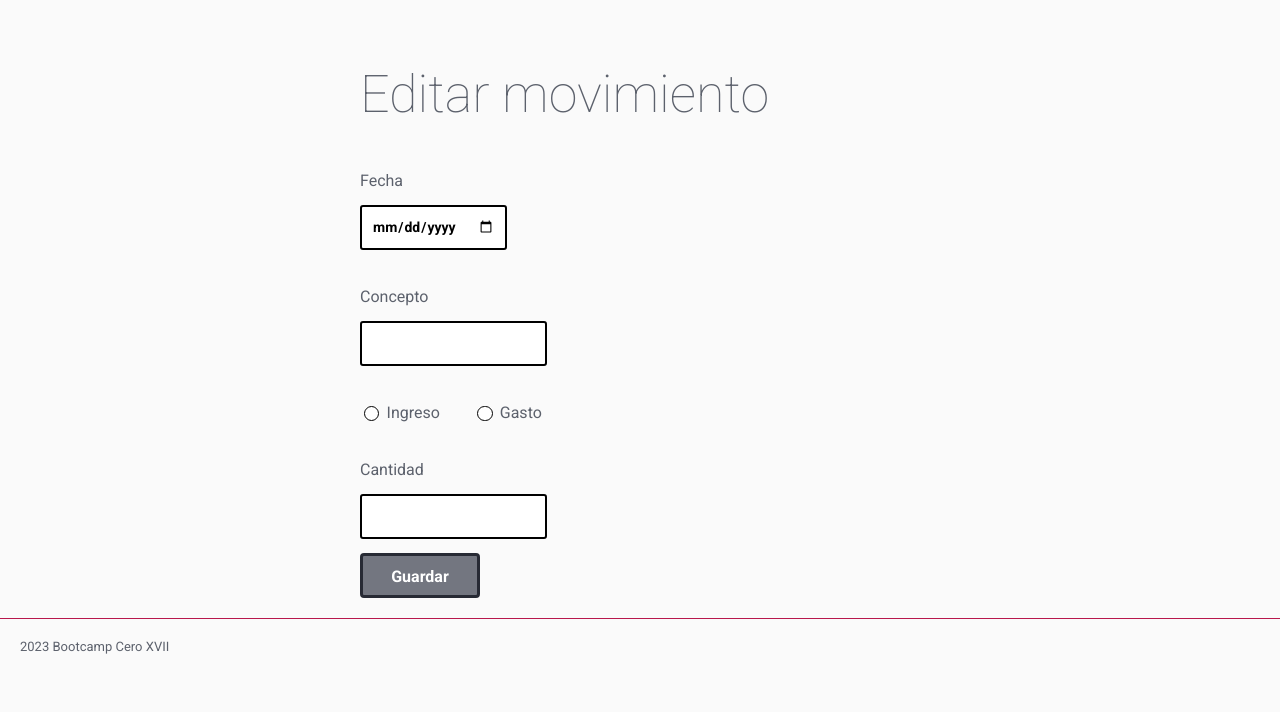
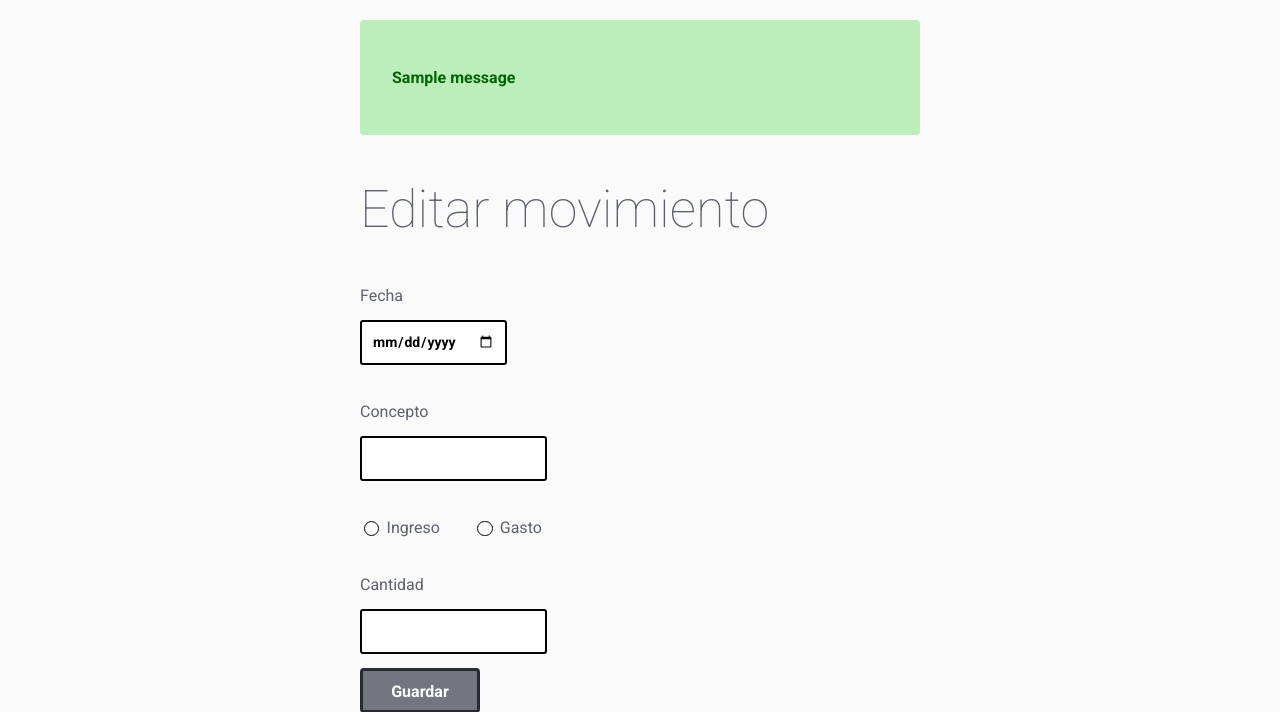
Before and after one commit to diegoao/flask_sql, a Flask app: page /editar/1 in a window 1280 px wide. Shown: the part 75-787 px from the top of the page. Before the commit the page ends 729 px from the top, so only its background shows below. Run offline with Flask 3, Linux system fonts and the light colour scheme; one stand-in notice (Sample message) is shown; data that the repository does not hold is empty.

Commit message:
añadimos los 4 retos

```diff
--- a/balance/forms.py
+++ b/balance/forms.py
@@ -1,15 +1,18 @@
 from flask_wtf import FlaskForm
 from wtforms import (DateField, DecimalField, HiddenField, RadioField,
                      StringField, SubmitField)
-from wtforms.validators import DataRequired
+from wtforms.validators import DataRequired, NumberRange
 
 
 class MovimientoForm(FlaskForm):
     id = HiddenField()
-    fecha = DateField('Fecha', validators=[DataRequired()])
-    concepto = StringField('Concepto', validators=[DataRequired()])
+    fecha = DateField('Fecha', validators=[
+                      DataRequired(message='Debes indicar una fecha')])
+    concepto = StringField('Concepto', validators=[DataRequired(
+        message='No has especificado un concepto')])
     tipo = RadioField(
-        choices=[('I', 'Ingreso'), ('G', 'Gasto')], validators=[DataRequired()])
-    cantidad = DecimalField('Cantidad', places=2, validators=[DataRequired()])
+        choices=[('I', 'Ingreso'), ('G', 'Gasto')], validators=[DataRequired(message='Debes especificar si es un ingreso o un gasto')])
+    cantidad = DecimalField('Cantidad', places=2, validators=[
+                            DataRequired(message='No puede haber un movimiento sin cantidad'), NumberRange(min=0.1, message='No se permiten cantidades inferiores a diez centimos ')])
 
     submit = SubmitField('Guardar')
--- a/balance/models.py
+++ b/balance/models.py
@@ -114,7 +114,8 @@ class DBManager:
             cursor.execute(consulta, params)
             conexion.commit
             resultado = True
-        except:
+        except Exception as ex:
+            print(ex)
             conexion.rollback()  # Volver atrás si hay un error
         self.desconectar(conexion)
         return resultado
--- a/balance/static/css/styles.css
+++ b/balance/static/css/styles.css
@@ -124,3 +124,26 @@ a.mini-boton:hover {
     margin-right: 30px;
 
 }
+
+.lista-errores {
+    background-color: rgba(255, 0, 0, .3);
+    padding: 16px;
+    color: #600;
+    border-radius: 4px;
+}
+
+.mensaje-error {
+    color: #600;
+    font-weight: bold;
+}
+
+.exito-flash {
+    font-size: 1rem;
+    background-color: rgba(0, 200, 0, .25);
+    padding: 2rem;
+    color: darkgreen;
+    font-weight: bold;
+    border-radius: 4px;
+    display: flex;
+    gap: 1rem;
+}
--- a/balance/templates/base.html
+++ b/balance/templates/base.html
@@ -15,6 +15,21 @@
     {% include 'components/navbar.html' %}
 
     <main>
+        {% with mensajes = get_flashed_messages() %}
+        {% if mensajes %}
+        <div class="exito-flash">
+
+            <div class="mensajes-flash">
+                {% for msg in mensajes %}
+                <p>{{ msg }}</p>
+                {% endfor %}
+
+            </div>
+
+
+        </div>
+        {% endif %}
+        {% endwith %}
         {% block page_title%}
         <h1>App de movimientos</h1>
         {% endblock page_title %}
--- a/balance/templates/form_movimiento.html
+++ b/balance/templates/form_movimiento.html
@@ -1,6 +1,24 @@
 {% extends 'base.html' %}
 
 {% block contenido %}
+
+{% if errors %}
+<p>Hay errores</p>
+<pre>{{ errors }}</pre>
+
+{% for error in errors %}
+<div class="lista-errores"> Hay errores en el campo{{ error[0] }}
+    <ul>
+        {% for msg in error[1] %}
+        <li class="mensaje-error"> {{ msg }}</li>
+        {% endfor %}
+
+
+    </ul>
+</div>
+
+{% endfor %}
+{% endif %}
 
 <form action="/editar/{{ id }}" method="post" novalidate>
     {{ form.csrf_token }}
--- a/balance/views.py
+++ b/balance/views.py
@@ -1,6 +1,6 @@
+from datetime import date
 
-
-from flask import render_template, request
+from flask import flash, redirect, render_template, request, url_for
 
 from . import RUTA, app
 from .forms import MovimientoForm
@@ -24,6 +24,11 @@ def home():
 def eliminar(id):
     db = DBManager(RUTA)
     ha_ido_bien = db.borrar(id)
+    # TODO: en lugar de pintar el mensake con su propia plantillam usar un mensaje flash  y volver al listado
+    # TODO: un poco más dificil? pedir confirmación antes de eliminar un movimiento:
+    # - Incluir un texto con la pregunta
+    # - Incluir un botón aceptar que hace la eliminación y vuelve al listado(con mensaje flash)
+    # - Incluir un botón cancelar que vuelve al inicio sin eliminar el movimiento
     return render_template('borrado.html', resultado=ha_ido_bien)
 
 
@@ -51,6 +56,31 @@ def actualizar(id):
     if request.method == 'POST':
         form = MovimientoForm(datra=request.form)
         if form.validate():
+            db = DBManager(RUTA)
+            consulta = 'UPDATE movimientos SET fecha=?, concepto=?, tipo=?, cantidad=? WHERE id=?'
+            parametros = (
+                form.fecha.data,
+                form.concepto.data,
+                form.tipo.data,
+                float(form.cantidad.data),
+                form.id.data
+            )
+            resultado = db.consultaConParametros(consulta, parametros)
+            if resultado:
+                flash('El movimiento se ha actualizado correctamente',
+                      category="exito")
+                return redirect(url_for('home'))
             return "Guardar el movimiento"
         else:
-            return "Los datos no son correctos.(Volver al formulario)"
+            # TODO: pintar los mensakes de error junto al campo que lo provoca
+            errores = []
+            for key in form.errors:
+                errores.append((key, form.errors[key]))
+            return render_template('form_movimiento.html', form=formulario, id=id, errors=errores)
+
+
+@app.route('/nuevo')
+def crear_movimiento():
+    # TODO: reutilizar el formulario para crear movimientos nuevo coger el post y el get
+    consulta = 'INSERT INTO movimientos (fecha, concepto, tipo, cantidad) VALUES(?,?,?,?)'
+    pass
```
